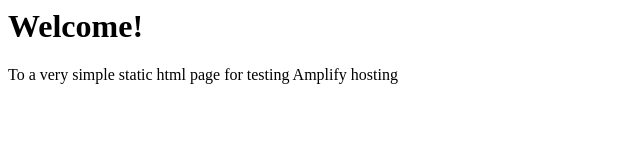
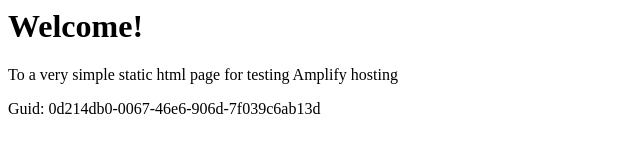
Before and after one commit to aws-aemilia-pdx/Github-PR-Commit-Integration-Test-DoNotTouch-v1-preprod-us-west-2, a website: page src/index.html in a window 1280 px wide. Shown: the whole page, without its empty margins (0-640 px from the left). Drawn offline with Linux system fonts and the light colour scheme.

Commit message:
commit from integ tests

```diff
--- a/src/index.html
+++ b/src/index.html
@@ -1,3 +1,5 @@
+
+
 <html lang="en">
 
 <head>
@@ -10,6 +12,6 @@
 <body>
     <h1>Welcome!</h1>
     <p>To a very simple static html page for testing Amplify hosting</p>
-</body>
+    <p>Guid: 0d214db0-0067-46e6-906d-7f039c6ab13d</p></body>
 
 </html>
```
